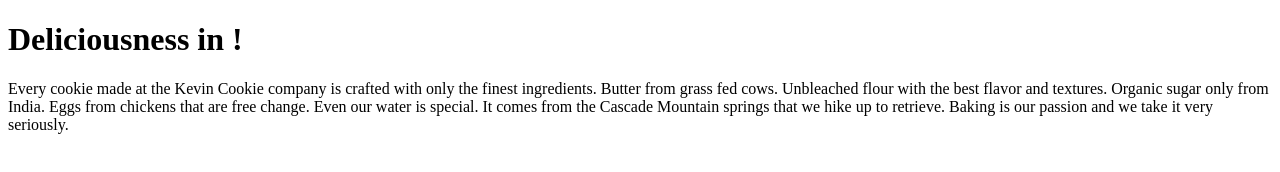
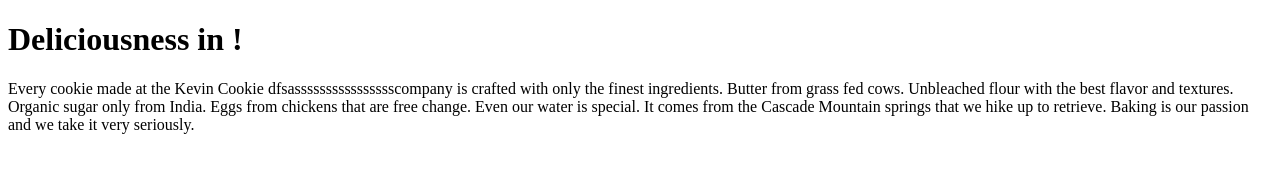
Before and after one commit to Gunadhamu/Demo_Testing, a plain HTML site: page index.html in a window 1280 px wide. Drawn offline with Linux system fonts and the light colour scheme.

Commit message:
Update index.html

```diff
--- a/index.html
+++ b/index.html
@@ -3,7 +3,7 @@
 <body>
 
 <h1>Deliciousness in !</h1>
-<p>Every cookie made at the Kevin Cookie company is crafted with only the finest ingredients. Butter from grass fed cows. Unbleached flour with the best flavor and textures. Organic sugar only from India. Eggs from chickens that are free change. Even our water is special. It comes from the Cascade Mountain springs that we hike up to retrieve. Baking is our passion and we take it very seriously.</p>
+<p>Every cookie made at the Kevin Cookie dfsasssssssssssssssscompany is crafted with only the finest ingredients. Butter from grass fed cows. Unbleached flour with the best flavor and textures. Organic sugar only from India. Eggs from chickens that are free change. Even our water is special. It comes from the Cascade Mountain springs that we hike up to retrieve. Baking is our passion and we take it very seriously.</p>
 
 </body>
 </html>
```
